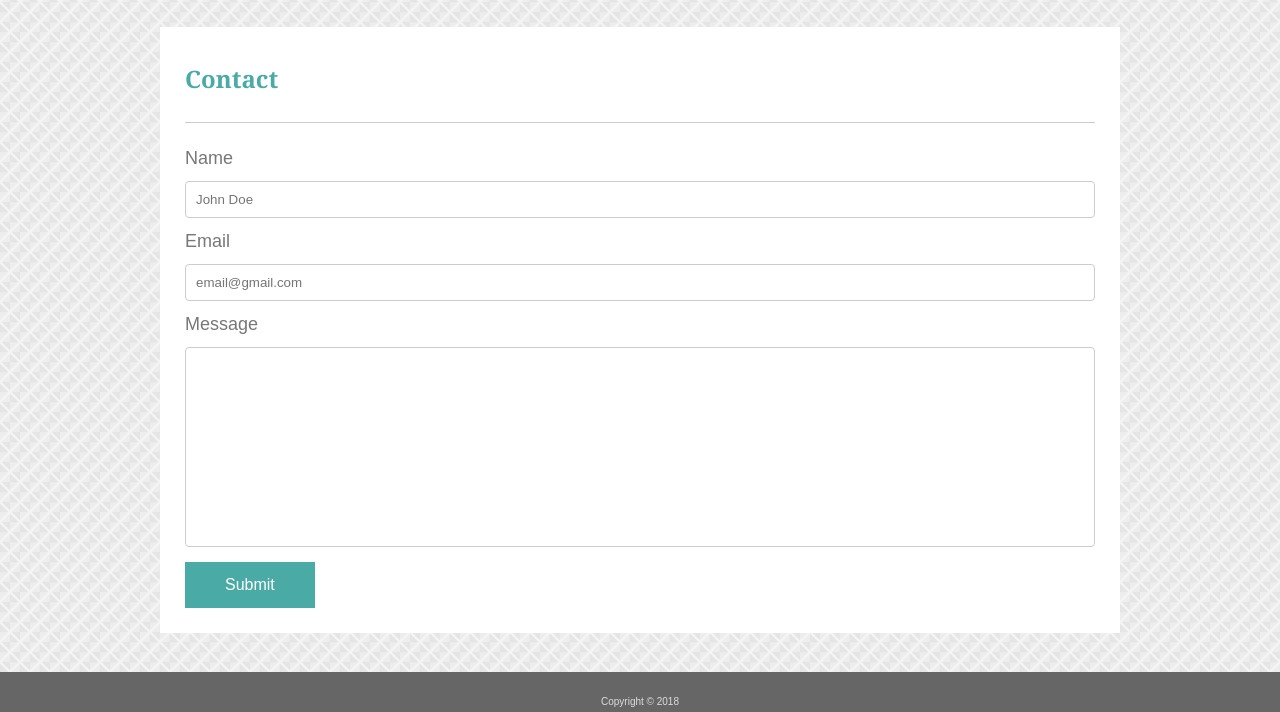
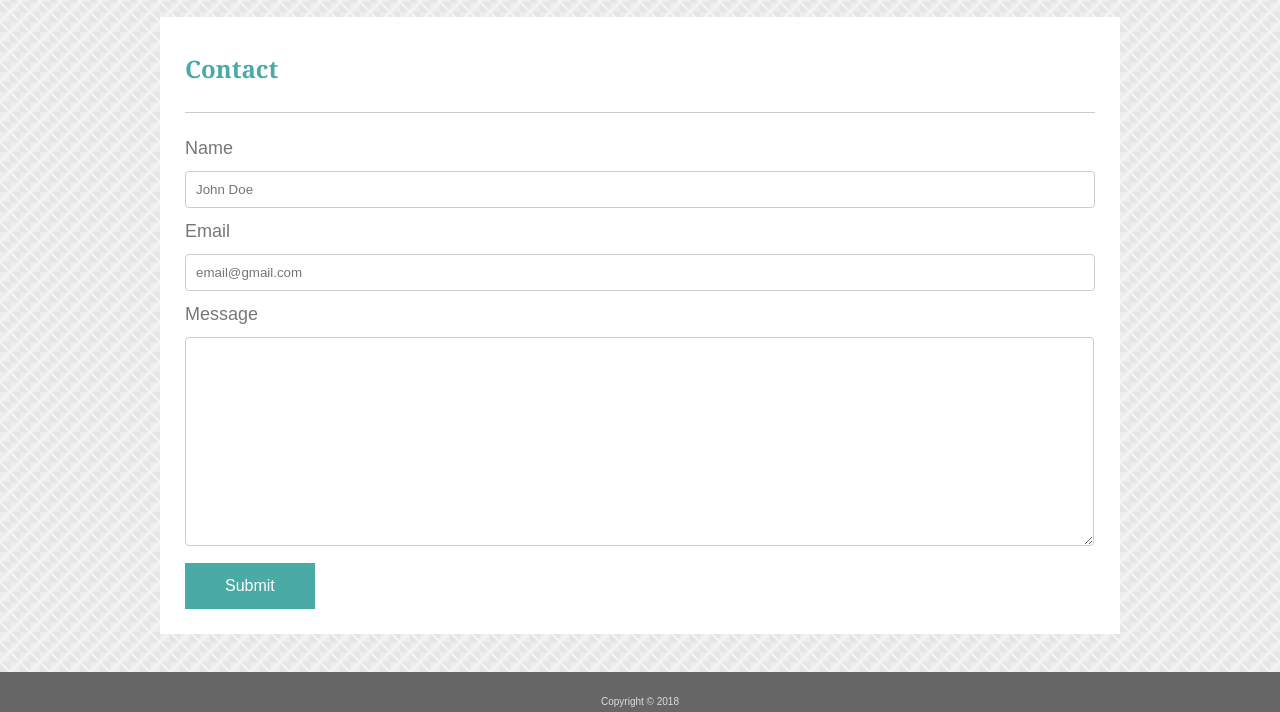
Before and after one commit to rs01247/Basic-Portfolio, a plain HTML site: page contact.html in a window 1280 px wide. Shown: the part 88-800 px from the top of the page. Drawn offline with Linux system fonts and the light colour scheme.

Commit message:
contact almost finished

```diff
--- a/assets/css/style.css
+++ b/assets/css/style.css
@@ -89,8 +89,12 @@ a:active {
     font-family: Georgia, 'Times New Roman', Times, serif;
 }
 
+/* h2 {
+    border-bottom: 10px #777777;
+} */
+
 .main-content {
-    margin-top: 30px;
+    margin-top: 20px;
     width: 910px;
     padding: 25px;
     background-color: #ffffff;
@@ -161,7 +165,6 @@ p {
     text-decoration: none;
     display: inline-block;
     font-size: 16px;
-    margin-top: 10px;
 }
 
 /* .button {
@@ -191,7 +194,17 @@ input[type=text], select {
     box-sizing: border-box;
 }
 
+textarea {
+    width: 900px;
+    height: 200px;
+    padding: 3.5px;
+    margin: 5px 0;
+    display: inline-block;
+    border: 1px solid #ccc;
+    border-radius: 4px;
+}
+
 #message {
-    height: 200px;
+    height: 180px;
     resize: none;
 }
--- a/contact.html
+++ b/contact.html
@@ -36,7 +36,8 @@
             <input type="text" placeholder="email@gmail.com">
 
             <label>Message</label>
-            <input type="text" id="message" placeholder="">
+            <!-- <input type="text" id="message" placeholder=""> -->
+            <textarea></textarea>
 
             <a href="#" class="button">Submit</a>
             <!-- <input type="" class="button" value="Submit"> -->
```
